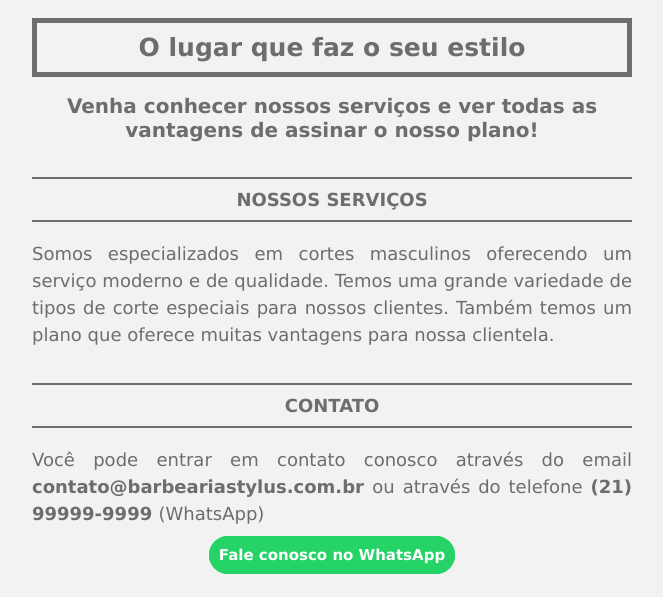
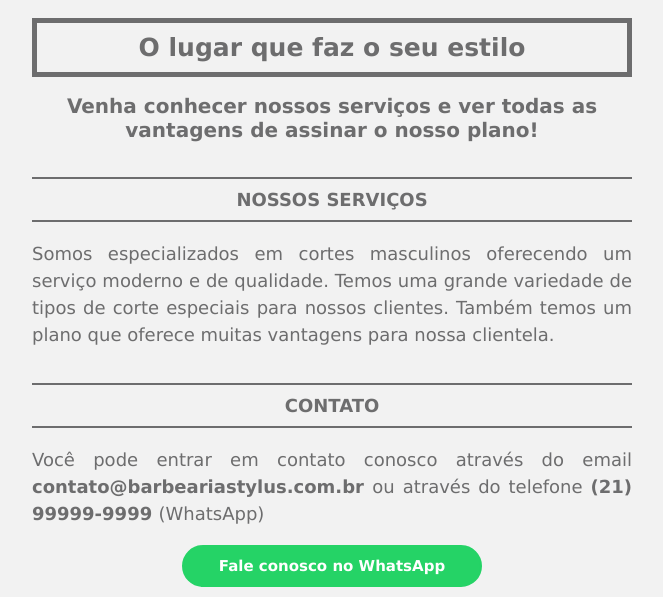
Before and after one commit to LecoXD/projetos-front-end, a plain HTML site: page Projeto Barbearia/index.html in a window 1280 px wide. Shown: the part 217-814 px from the top of the page, without its empty margins (308-971 px from the left). Drawn offline with Linux system fonts and the light colour scheme.

Commit message:
Update estilobarbearia.css
Adicionei um display:block para adicionar a margin corretamente.

```diff
--- a/Projeto Barbearia/estilobarbearia.css
+++ b/Projeto Barbearia/estilobarbearia.css
@@ -51,9 +51,9 @@ a{
     text-decoration: none;
     background-color: #25D366;
     border-radius: 25px;
-    padding: 8px;
+    padding: 10px;
     font-size: 15px;
-    margin-top:15px;
+    display: block;
+    margin: 10px 150px;
     font-weight: bold;
-
 }
```
